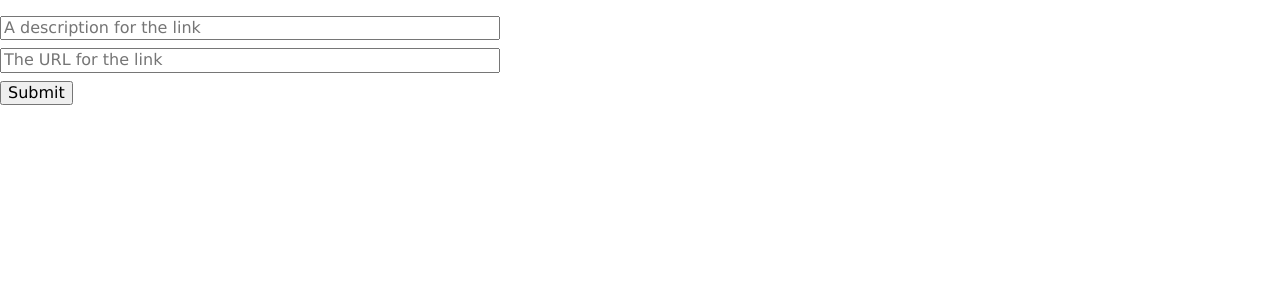
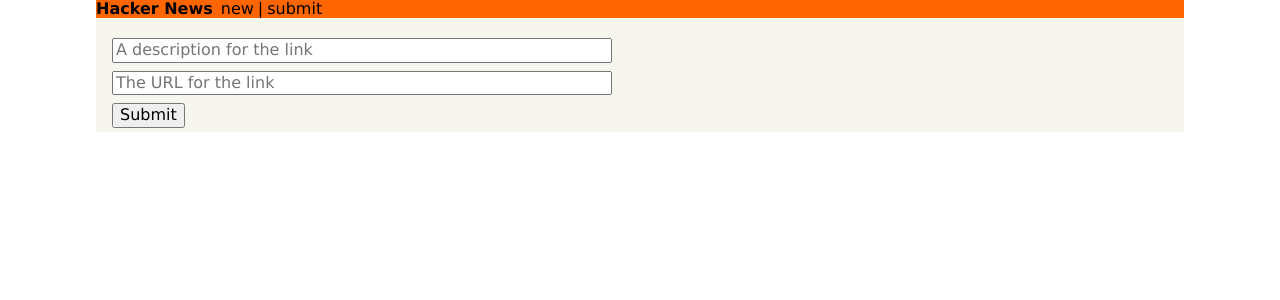
Before and after one commit to jackdbd/hackernews-react-apollo, a React (Create React App) app: page /create in a window 1280 px wide. Shown: the top 300 px of the page. Built offline with nearby package versions, Linux system fonts and the light colour scheme.

Commit message:
Add Header component
- Configure React router
- Automatic redirect in _createLink after postMutation

```diff
--- a/src/components/App.js
+++ b/src/components/App.js
@@ -1,12 +1,23 @@
 import React, { Component } from "react";
+import { Switch, Route } from "react-router-dom";
+import Header from "./Header";
 import LinkList from "./LinkList";
 import CreateLink from "./CreateLink.js";
 import "../styles/App.css";
 
 class App extends Component {
   render() {
-    // return <LinkList />;
-    return <CreateLink />;
+    return (
+      <div className="center w85">
+        <Header />
+        <div className="ph3 pv1 background-gray">
+          <Switch>
+            <Route exact path="/" component={LinkList} />
+            <Route exact path="/create" component={CreateLink} />
+          </Switch>
+        </div>
+      </div>
+    );
   }
 }
 
--- a/src/components/CreateLink.js
+++ b/src/components/CreateLink.js
@@ -40,6 +40,8 @@ class CreateLink extends Component {
         url
       }
     });
+    // automatic redirect to the '/' route
+    this.props.history.push("/");
   };
 }
 
--- /dev/null
+++ b/src/components/Header.js
@@ -0,0 +1,24 @@
+import React, { Component } from "react";
+import { Link } from "react-router-dom";
+import { withRouter } from "react-router";
+
+class Header extends Component {
+  render() {
+    return (
+      <div className="flex pal justify-between nowrap orange">
+        <div className="flex flex-fixed black">
+          <div className="fw7 mr1">Hacker News</div>
+          <Link to="/" className="ml1 no-underline black">
+            new
+          </Link>
+          <div className="ml1">|</div>
+          <Link to="/create" className="ml1 no-underline black">
+            submit
+          </Link>
+        </div>
+      </div>
+    );
+  }
+}
+
+export default withRouter(Header);
--- a/src/index.js
+++ b/src/index.js
@@ -3,11 +3,11 @@ import ReactDOM from "react-dom";
 import "./styles/index.css";
 import App from "./components/App";
 import registerServiceWorker from "./registerServiceWorker";
-
 import { ApolloProvider } from "react-apollo";
 import { ApolloClient } from "apollo-client";
 import { HttpLink } from "apollo-link-http";
 import { InMemoryCache } from "apollo-cache-inmemory";
+import { BrowserRouter } from "react-router-dom";
 
 // Create the HttpLink that will connect your ApolloClient instance with the
 // GraphQL API; your GraphQL server will be running on http://localhost:4000.
@@ -18,12 +18,16 @@ const client = new ApolloClient({
   cache: new InMemoryCache()
 });
 
-// Wrap App with the higher-order component ApolloProvider.
+// Wrap App with the component ApolloProvider.
 // ApolloProvider gets passed the client as a prop.
+// Wrap ApolloProvider with the component BrowserRouter.
+// BrowserRouter shows the component that matches a path to a URL
 ReactDOM.render(
-  <ApolloProvider client={client}>
-    <App />
-  </ApolloProvider>,
+  <BrowserRouter>
+    <ApolloProvider client={client}>
+      <App />
+    </ApolloProvider>
+  </BrowserRouter>,
   document.getElementById("root")
 );
 registerServiceWorker();
```
